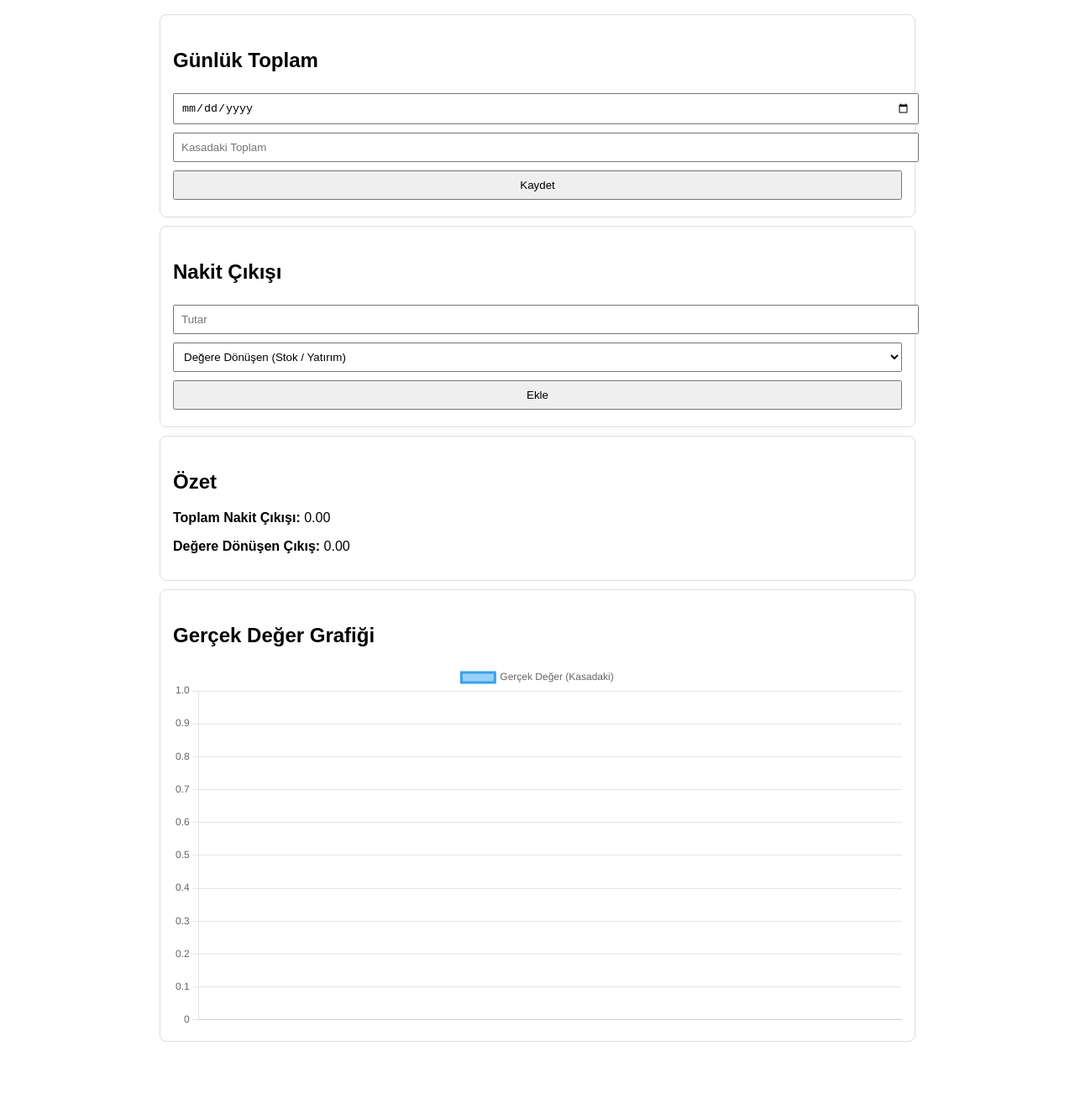
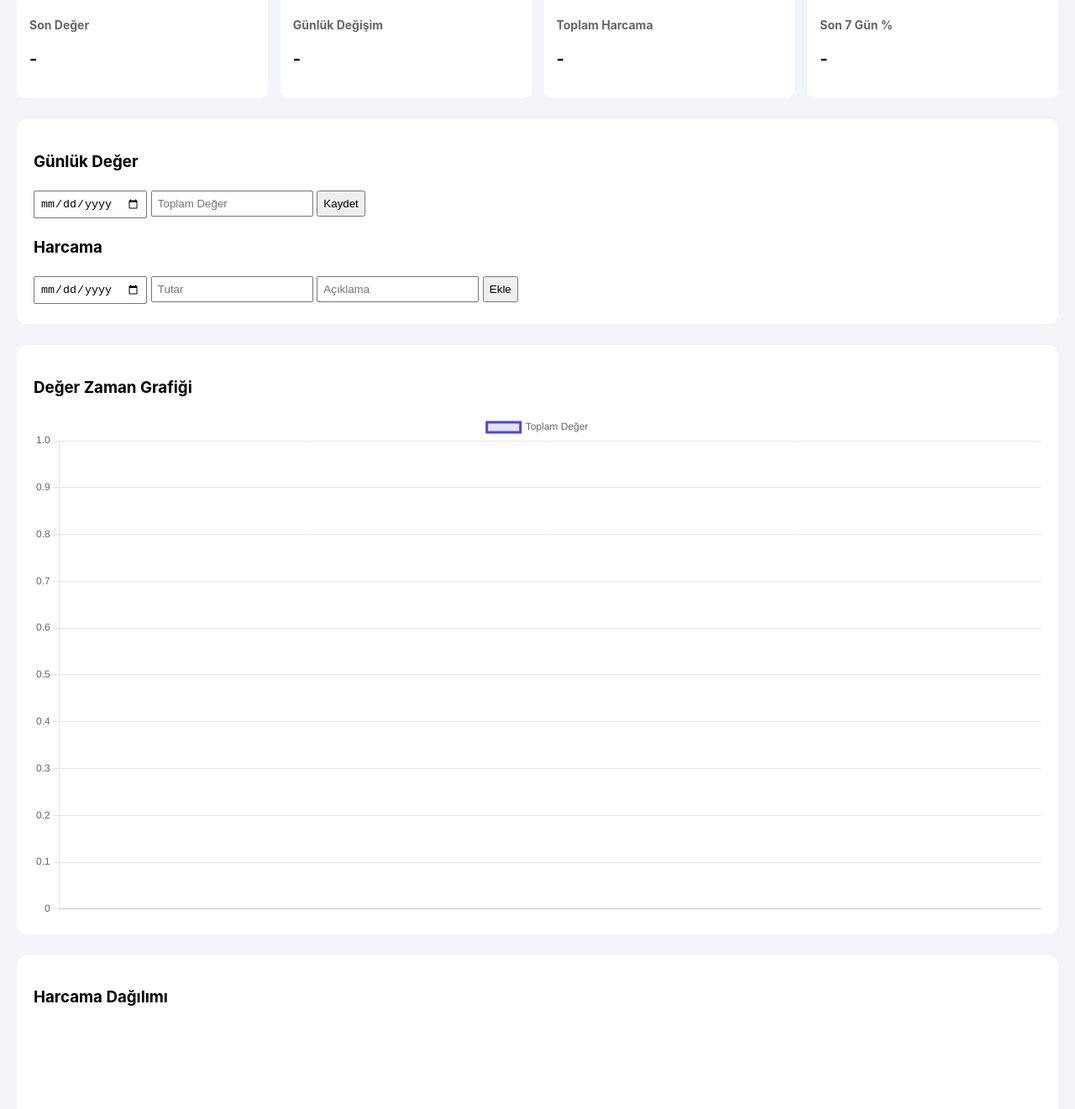
Before and after one commit to fehmiar-cloud/deger-takibi, a plain HTML site: page index.html in a window 1280 px wide. Shown: the part 78-1399 px from the top of the page at 84% size. Before the commit the page ends 1334 px from the top, so only its background shows below. Drawn offline with nearby package versions, Linux system fonts and the light colour scheme.

Commit message:
Dashboard v2 – grafik ve KPI eklendi

```diff
--- a/index.html
+++ b/index.html
@@ -2,102 +2,186 @@
 <html lang="tr">
 <head>
 <meta charset="UTF-8">
-<meta name="viewport" content="width=device-width, initial-scale=1.0">
-<title>Değer Takibi</title>
+<title>Değer Takibi Dashboard</title>
 <script src="https://cdn.jsdelivr.net/npm/chart.js"></script>
+
 <style>
-body { font-family: Arial; max-width: 900px; margin: auto; padding: 15px; }
-input, select, button { width: 100%; padding: 8px; margin: 5px 0; }
-h2 { margin-top: 25px; }
-.card { border: 1px solid #ddd; padding: 15px; border-radius: 8px; margin-top: 10px; }
+body {
+    font-family: -apple-system, BlinkMacSystemFont, Arial;
+    background: #f2f4f8;
+    margin: 20px;
+}
+h1 { margin-bottom: 10px; }
+
+.kpi-container {
+    display: grid;
+    grid-template-columns: repeat(auto-fit,minmax(180px,1fr));
+    gap: 15px;
+    margin-bottom: 25px;
+}
+.kpi {
+    background: white;
+    padding: 15px;
+    border-radius: 10px;
+}
+.kpi h3 {
+    font-size: 14px;
+    color: #666;
+}
+.kpi p {
+    font-size: 20px;
+    font-weight: bold;
+}
+
+.section {
+    background: white;
+    padding: 20px;
+    border-radius: 12px;
+    margin-bottom: 25px;
+}
+
+input, button {
+    padding: 6px;
+    margin: 4px 0;
+}
+button {
+    cursor: pointer;
+}
+
+canvas {
+    margin-top: 20px;
+}
 </style>
 </head>
+
 <body>
 
-<h1>Değer Takibi</h1>
+<h1>📊 Değer Takibi Dashboard</h1>
 
-<div class="card">
-<h2>Günlük Toplam</h2>
-<input type="date" id="date">
-<input type="number" id="total" placeholder="Kasadaki Toplam">
-<button onclick="addDaily()">Kaydet</button>
+<!-- KPI -->
+<div class="kpi-container">
+    <div class="kpi"><h3>Son Değer</h3><p id="kpiValue">-</p></div>
+    <div class="kpi"><h3>Günlük Değişim</h3><p id="kpiDaily">-</p></div>
+    <div class="kpi"><h3>Toplam Harcama</h3><p id="kpiExpense">-</p></div>
+    <div class="kpi"><h3>Son 7 Gün %</h3><p id="kpiWeekly">-</p></div>
 </div>
 
-<div class="card">
-<h2>Nakit Çıkışı</h2>
-<input type="number" id="outAmount" placeholder="Tutar">
-<select id="type">
-  <option value="value">Değere Dönüşen (Stok / Yatırım)</option>
-  <option value="expense">Gerçek Harcama</option>
-</select>
-<button onclick="addOut()">Ekle</button>
+<!-- GİRİŞLER -->
+<div class="section">
+<h3>Günlük Değer</h3>
+<input type="date" id="valueDate">
+<input type="number" id="dailyValue" placeholder="Toplam Değer">
+<button onclick="addValue()">Kaydet</button>
+
+<h3>Harcama</h3>
+<input type="date" id="expenseDate">
+<input type="number" id="expenseAmount" placeholder="Tutar">
+<input type="text" id="expenseNote" placeholder="Açıklama">
+<button onclick="addExpense()">Ekle</button>
 </div>
 
-<div class="card">
-<h2>Özet</h2>
-<p><strong>Toplam Nakit Çıkışı:</strong> <span id="cashOutSum">0</span></p>
-<p><strong>Değere Dönüşen Çıkış:</strong> <span id="valueOutSum">0</span></p>
+<!-- GRAFİKLER -->
+<div class="section">
+<h3>Değer Zaman Grafiği</h3>
+<canvas id="valueChart"></canvas>
 </div>
 
-<div class="card">
-<h2>Gerçek Değer Grafiği</h2>
-<canvas id="chart"></canvas>
+<div class="section">
+<h3>Harcama Dağılımı</h3>
+<canvas id="expenseChart"></canvas>
 </div>
 
 <script>
-let daily = JSON.parse(localStorage.getItem("daily") || "[]");
-let outs = JSON.parse(localStorage.getItem("outs") || "[]");
+let values = JSON.parse(localStorage.getItem("values")) || [];
+let expenses = JSON.parse(localStorage.getItem("expenses")) || [];
 
-function addDaily() {
-  daily.push({ date: date.value, total: Number(total.value) });
+function save() {
+    localStorage.setItem("values", JSON.stringify(values));
+    localStorage.setItem("expenses", JSON.stringify(expenses));
+    updateAll();
+}
+
+function addValue() {
+    values.push({ date: valueDate.value, value: Number(dailyValue.value) });
+    values.sort((a,b)=>a.date.localeCompare(b.date));
     save();
 }
 
-function addOut() {
-  outs.push({
-    date: date.value,
-    amount: Number(outAmount.value),
-    type: type.value
+function addExpense() {
+    expenses.push({
+        date: expenseDate.value,
+        amount: Number(expenseAmount.value),
+        note: expenseNote.value || "Diğer"
     });
     save();
 }
 
-function cashOutTotals() {
-  let total = 0, value = 0;
-  outs.forEach(o => {
-    total += o.amount;
-    if (o.type === "value") value += o.amount;
-  });
-  document.getElementById("cashOutSum").innerText = total.toFixed(2);
-  document.getElementById("valueOutSum").innerText = value.toFixed(2);
+function updateKPIs() {
+    if (values.length < 2) return;
+
+    const last = values.at(-1);
+    const prev = values.at(-2);
+
+    document.getElementById("kpiValue").innerText = last.value.toLocaleString() + " TL";
+    document.getElementById("kpiDaily").innerText =
+        (((last.value - prev.value) / prev.value) * 100).toFixed(2) + "%";
+
+    document.getElementById("kpiExpense").innerText =
+        expenses.reduce((a,b)=>a+b.amount,0).toLocaleString() + " TL";
+
+    const weekAgo = values.find(v => v.date >= new Date(Date.now()-7*86400000).toISOString().slice(0,10));
+    if (weekAgo) {
+        document.getElementById("kpiWeekly").innerText =
+            (((last.value - weekAgo.value) / weekAgo.value) * 100).toFixed(2) + "%";
+    }
 }
 
-function draw() {
-  const labels = daily.map(d => d.date);
-  const data = daily.map(d => d.total);
+let valueChart, expenseChart;
 
-  if (window.c) window.c.destroy();
-  window.c = new Chart(document.getElementById("chart"), {
-    type: 'line',
+function updateCharts() {
+    const ctx = document.getElementById("valueChart");
+
+    if (valueChart) valueChart.destroy();
+
+    valueChart = new Chart(ctx, {
+        type: "line",
         data: {
-      labels,
+            labels: values.map(v=>v.date),
             datasets: [{
-        label: 'Gerçek Değer (Kasadaki)',
-        data
+                label: "Toplam Değer",
+                data: values.map(v=>v.value),
+                fill: true,
+                borderColor: "#4f46e5",
+                backgroundColor: "rgba(79,70,229,0.15)",
+                tension: 0.3
+            }]
+        }
+    });
+
+    const grouped = {};
+    expenses.forEach(e => grouped[e.note] = (grouped[e.note] || 0) + e.amount);
+
+    const ctx2 = document.getElementById("expenseChart");
+    if (expenseChart) expenseChart.destroy();
+
+    expenseChart = new Chart(ctx2, {
+        type: "pie",
+        data: {
+            labels: Object.keys(grouped),
+            datasets: [{
+                data: Object.values(grouped),
+                backgroundColor: ["#6366f1","#22c55e","#f97316","#ef4444","#0ea5e9"]
             }]
         }
     });
 }
 
-function save() {
-  localStorage.setItem("daily", JSON.stringify(daily));
-  localStorage.setItem("outs", JSON.stringify(outs));
-  draw();
-  cashOutTotals();
+function updateAll() {
+    updateKPIs();
+    updateCharts();
 }
 
-draw();
-cashOutTotals();
+updateAll();
 </script>
 
 </body>
```
Lines whose indentation alone changed are shown as unchanged.
